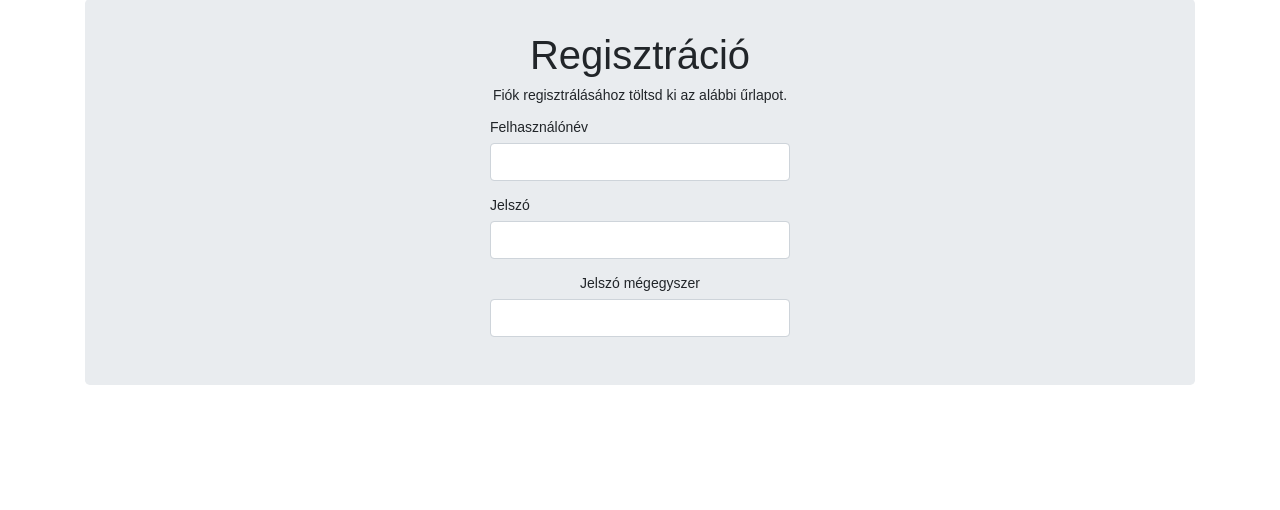
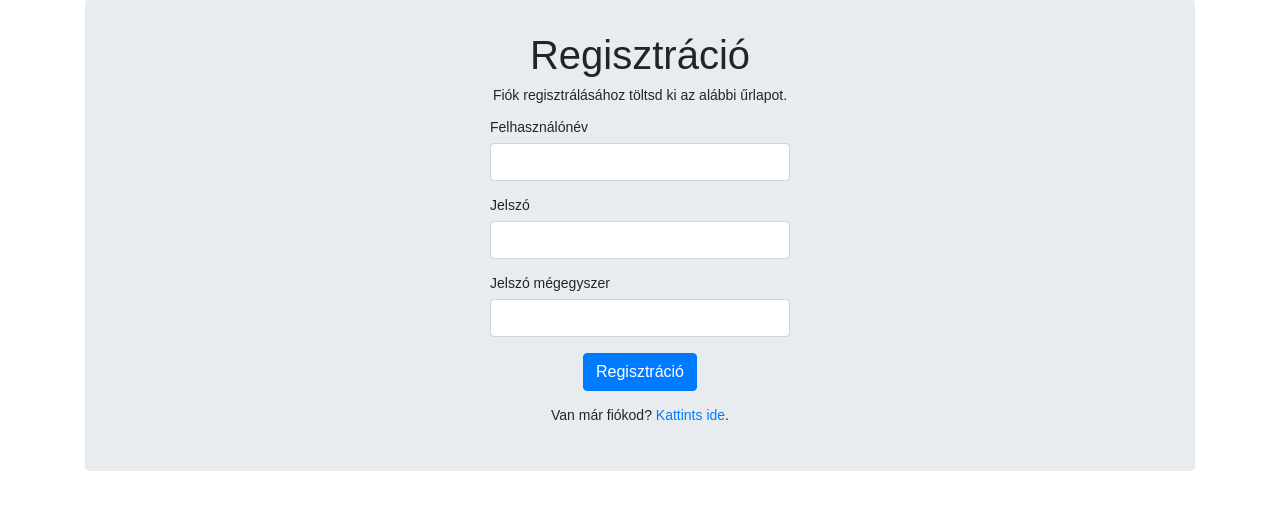
Before and after one commit to EKE-Projekt-Labor/projekt_beadando, a PHP site: page /register.php in a window 1280 px wide. Shown: the part 81-591 px from the top of the page. Run offline with PHP 8.4, Linux system fonts and the light colour scheme; the visitor is signed in with stand-in values (Sample User, id 1); data comes from the database, SQL or seed files in the repository.

Commit message:
regisztrációs űrlap modify (final)

```diff
--- a/Web/register.php
+++ b/Web/register.php
@@ -114,6 +114,11 @@ echo html_header('Regisztráció');
                 <input type="password" name="confirm_password" class="form-control" value="<?php echo $confirm_password; ?>">
                 <span class="help-block"><?php echo $confirm_password_err; ?></span>
             </div>
+			<div class="form-group">
+                <input type="submit" class="btn btn-primary" value="Regisztráció">
+            </div>
+            <p>Van már fiókod? <a href="login.php">Kattints ide</a>.</p>
+        </form>
 
 <?php
     echo html_footer();
```
